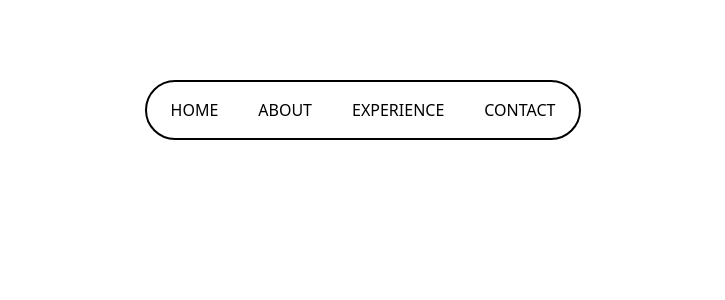
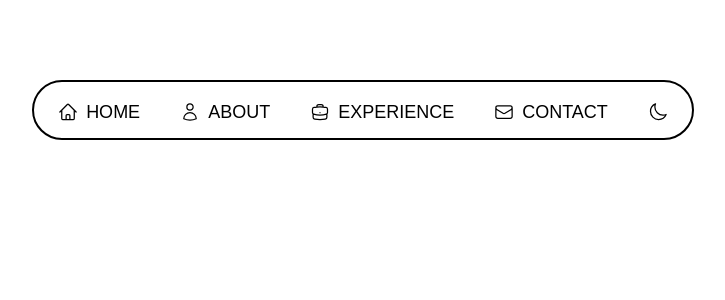
Before and after one commit to VincentCastelli/vincent-site-v2, a React (Vite) app: page / in a window 1280 px wide. Shown: the top 300 px of the page, without its empty margins (277-1002 px from the left). Built offline with nearby package versions, Linux system fonts and the light colour scheme.

Commit message:
Implement Navbar; base theme

```diff
--- a/src/index.css
+++ b/src/index.css
@@ -71,17 +71,17 @@
   --color-neutral-900: #171717;
 
   /* Text Colors */
-  --color-text-light: #f5f5f5;
-  --color-text-dark: #1a1a1a;
-  --color-text-muted: #6b7280;
-  --color-text-primary: #111827;
-  --color-text-secondary: #4b5563;
+  --text-light: #1a1a1a;
+  --text-dark: #f5f5f5;
+  --text-muted: #6b7280;
+  --text-primary: #111827;
+  --text-secondary: #4b5563;
 
   /* Background Colors */
-  --color-bg-light: #ffffff;
-  --color-bg-dark: #0f172a;
-  --color-bg-muted: #f8fafc;
-  --color-bg-accent: #f1f5f9;
+  --bg-light: #ffffff;
+  --bg-dark: #0f172a;
+  --bg-muted: #f8fafc;
+  --bg-accent: #f1f5f9;
 
   /* Border Colors */
   --color-border-light: #e2e8f0;
@@ -164,3 +164,16 @@
     }
   }
 }
+
+body {
+  background-color: var(--bg-light);
+  color: var(--text-light);
+  transition: background-color 0.3s ease, color 0.3s ease;
+}
+
+.dark {
+  --bg-light: #150b22;
+  --bg-dark: #ffffff;
+  --text-light: #f5f5f5;
+  --text-dark: #1a1a1a;
+}
--- a/src/sections/Navbar.jsx
+++ b/src/sections/Navbar.jsx
@@ -1,5 +1,13 @@
 import { useRef, useState } from "react";
 import { motion } from "motion/react";
+import {
+  HomeIcon,
+  UserIcon,
+  BriefcaseIcon,
+  EnvelopeIcon,
+  SunIcon,
+  MoonIcon,
+} from "@heroicons/react/24/outline";
 
 const SlideTabs = () => {
   const [position, setPosition] = useState({
@@ -7,6 +15,19 @@ const SlideTabs = () => {
     width: 0,
     opacity: 0,
   });
+  const [isDarkMode, setIsDarkMode] = useState(false);
+
+  const toggleDarkMode = () => {
+    setIsDarkMode(!isDarkMode);
+    document.documentElement.classList.toggle("dark");
+  };
+
+  const navItems = [
+    { name: "Home", icon: HomeIcon },
+    { name: "About", icon: UserIcon },
+    { name: "Experience", icon: BriefcaseIcon },
+    { name: "Contact", icon: EnvelopeIcon },
+  ];
 
   return (
     <ul
@@ -16,24 +37,46 @@ const SlideTabs = () => {
           opacity: 0,
         }));
       }}
-      className="relative mx-auto flex w-fit rounded-full border-2 border-black bg-white p-1"
+      className={`relative mx-auto flex w-fit rounded-full border-2 pt-1 px-1 transition-colors duration-300 ${
+        isDarkMode ? "border-white bg-dark" : "border-black bg-white"
+      }`}
     >
-      <Tab setPosition={setPosition}>Home</Tab>
-      <Tab setPosition={setPosition}>About</Tab>
-      <Tab setPosition={setPosition}>Experience</Tab>
-      <Tab setPosition={setPosition}>Contact</Tab>
-      <Cursor position={position} />
+      {navItems.map((item) => (
+        <Tab
+          key={item.name}
+          setPosition={setPosition}
+          icon={item.icon}
+          isDarkMode={isDarkMode}
+        >
+          {item.name}
+        </Tab>
+      ))}
+      <Tab
+        key="darkmode-toggle"
+        setPosition={setPosition}
+        icon={isDarkMode ? SunIcon : MoonIcon}
+        isDarkMode={isDarkMode}
+        onClick={toggleDarkMode}
+        isToggle={true}
+        iconOnly={true}
+      ></Tab>
+      <Cursor position={position} isDarkMode={isDarkMode} />
     </ul>
   );
 };
 
-const Tab = ({ children, setPosition }) => {
+const Tab = ({
+  children,
+  setPosition,
+  icon: Icon,
+  isDarkMode,
+  onClick,
+  isToggle = false,
+  iconOnly = false,
+}) => {
   const ref = useRef(null);
 
-  return (
-    <li
-      ref={ref}
-      onMouseEnter={() => {
+  const handleMouseEnter = () => {
     if (!ref?.current) return;
 
     const { width } = ref.current.getBoundingClientRect();
@@ -43,21 +86,40 @@ const Tab = ({ children, setPosition }) => {
       width,
       opacity: 1,
     });
-      }}
-      className="relative z-10 block cursor-pointer px-3 py-1.5 text-xs uppercase text-white mix-blend-difference md:px-5 md:py-3 md:text-base"
+  };
+
+  const handleClick = () => {
+    if (onClick) {
+      onClick();
+    }
+  };
+
+  return (
+    <li
+      ref={ref}
+      onMouseEnter={handleMouseEnter}
+      onClick={handleClick}
+      className={`relative z-10 flex items-center gap-2 cursor-pointer px-3 py-1.5 text-lg uppercase font-family-title md:px-5 md:py-3 transition-colors duration-300 ${
+        isDarkMode
+          ? "text-white mix-blend-difference"
+          : "text-white mix-blend-difference"
+      } ${isToggle ? (isDarkMode ? "text-white" : "text-gray-600") : ""}`}
     >
-      {children}
+      <Icon className="w-5 h-5" />
+      {!iconOnly && <span className="hidden sm:inline">{children}</span>}
     </li>
   );
 };
 
-const Cursor = ({ position }) => {
+const Cursor = ({ position, isDarkMode }) => {
   return (
     <motion.li
       animate={{
         ...position,
       }}
-      className="absolute z-0 h-7 rounded-full bg-black md:h-12"
+      className={`absolute z-0 h-7 rounded-full md:h-12 transition-colors duration-300 ${
+        isDarkMode ? "bg-white" : "bg-black"
+      }`}
     />
   );
 };
```
Also changed, not shown: src/sections/Hero.jsx (added). Lines whose indentation alone changed are shown as unchanged.
